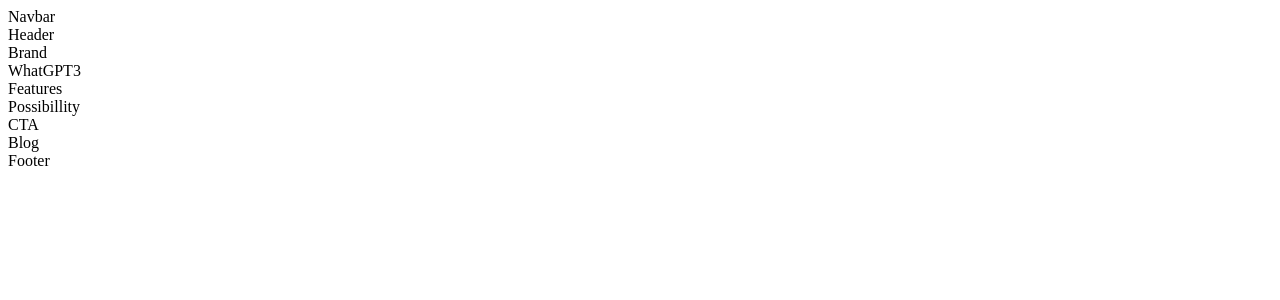
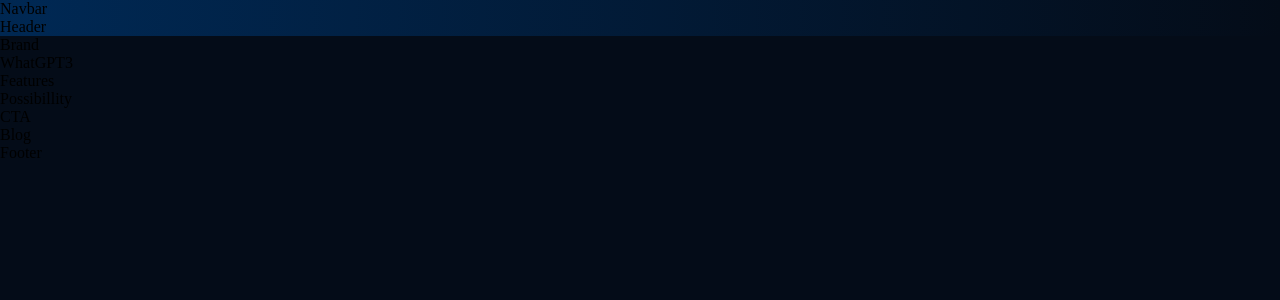
Before and after one commit to Daviviniciusdev/chat-gpt3, a React (Create React App) app: page / in a window 1280 px wide. Shown: the top 300 px of the page. Built offline with nearby package versions, Linux system fonts and the light colour scheme.

Commit message:
create styles predefined

```diff
--- /dev/null
+++ b/src/App.css
@@ -0,0 +1,79 @@
+*{
+    box-sizing: border-box;
+    margin: 0;
+    padding: 0;
+    scroll-behavior: smooth;
+}
+
+body{
+    background: var(--color-bg);
+}
+
+a{
+    color: unset;
+    text-decoration: none;
+}
+
+.gradient__bg{
+
+    background: radial-gradient(circle at 3% 25%, rgba(0, 40, 83, 1) 0%, rgba(4, 12, 24, 1) 100%);
+
+}
+
+.gradient__text{
+    background: var(--gradient-text);
+    background-clip: text;
+    -webkit-background-clip: text;
+    -webkit-text-fill-color:transparent;
+
+}
+
+.section__padding {
+    padding:  4rem 6rem;
+}
+
+.section__margin {
+    margin: 4rem 6rem ;
+}
+.scale-up-center {
+	-webkit-animation: scale-up-center 0.4s cubic-bezier(0.390, 0.575, 0.565, 1.000) both;
+	        animation: scale-up-center 0.4s cubic-bezier(0.390, 0.575, 0.565, 1.000) both;
+}
+
+ @-webkit-keyframes scale-up-center {
+    0% {
+      -webkit-transform: scale(0.5);
+              transform: scale(0.5);
+    }
+    100% {
+      -webkit-transform: scale(1);
+              transform: scale(1);
+    }
+  }
+  @keyframes scale-up-center {
+    0% {
+      -webkit-transform: scale(0.5);
+              transform: scale(0.5);
+    }
+    100% {
+      -webkit-transform: scale(1);
+              transform: scale(1);
+    }
+  }
+
+  @media screen and (max-width: 700px){
+    .section__padding{
+        padding: 4rem;
+    }
+    .section__margin{
+        margin: 4rem;
+    }
+  }
+  @media screen and (max-width: 550px){
+    .section__padding{
+        padding: 4rem 2rem;
+    }
+    .section__margin{
+        margin: 4rem 2rem;
+    }
+  }
--- a/src/App.js
+++ b/src/App.js
@@ -2,6 +2,7 @@
 
 import {Footer, Blog, Features, Header, Possibillity, WhatGPT3 } from './containers';
 import {Brand, CTA, Navbar} from './components';
+import './App.css';
 
 const App = () => {
   return (
--- /dev/null
+++ b/src/index.css
@@ -0,0 +1,14 @@
+@import url('https://fonts.googleapis.com/css2?family=Manrope:wght@200;300;400;500;600;700;800&display=swap');
+
+:root {
+  --font-family: 'Manrope', sans-serif;
+
+  --gradient-text: linear-gradient(89.97deg, #AE67FA 1.84%, #F49867 102.67%);
+  --gradient-bar: linear-gradient(103.22deg, #AE67FA -13.86%, #F49867 99.55%);
+
+  --color-bg: #040C18;
+  --color-footer : #031B34;
+  --color-blog: #042c54;
+  --color-text: #81AFDD;
+  --color-subtext: #FF8A71;
+}
--- a/src/index.js
+++ b/src/index.js
@@ -3,5 +3,6 @@
 
 
 import App from './App';
+import './index.css';
 
 ReactDOM.render(<App />, document.getElementById('root'));
```
